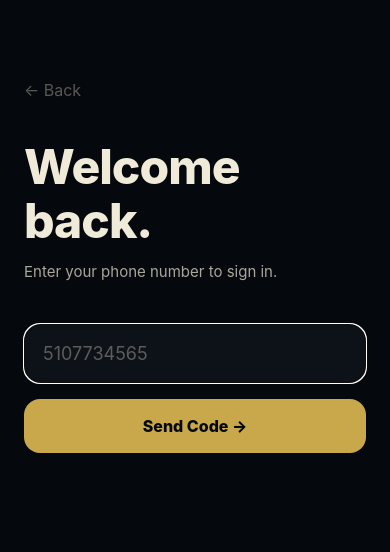
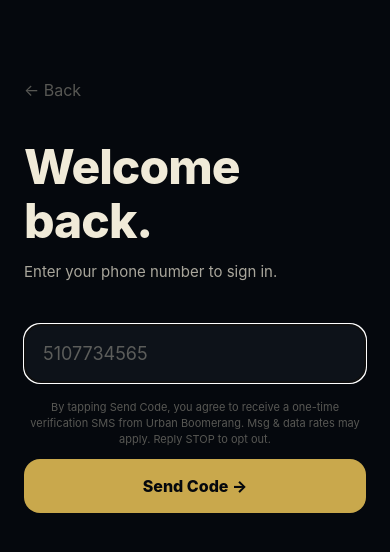
Before and after one commit to Goodfellow36/urban-boomerang-mobile, a React Native app: screen /Login in a window 390 px wide. Shown: the top 552 px of the page. Built offline with nearby package versions, Linux system fonts and the light colour scheme.

Commit message:
Add SMS consent language for Twilio compliance

```diff
--- a/app/login.jsx
+++ b/app/login.jsx
@@ -58,6 +58,7 @@ export default function LoginScreen() {
       {step === 'phone' ? (
         <>
           <TextInput style={s.input} placeholder="5107734565" placeholderTextColor={C.cream35} keyboardType="phone-pad" value={phone} onChangeText={setPhone} autoFocus />
+          <Text style={s.smsConsent}>By tapping Send Code, you agree to receive a one-time verification SMS from Urban Boomerang. Msg & data rates may apply. Reply STOP to opt out.</Text>
           <TouchableOpacity style={s.btn} onPress={sendOtp} disabled={loading}>
             <Text style={s.btnText}>{loading ? 'Sending...' : 'Send Code →'}</Text>
           </TouchableOpacity>
@@ -87,4 +88,5 @@ const s = StyleSheet.create({
   btn: { width: '100%', padding: 17, borderRadius: 16, backgroundColor: C.gold, alignItems: 'center', marginBottom: 16 },
   btnText: { fontSize: 16, fontWeight: '800', color: C.ink },
   link: { fontSize: 14, color: C.cream35, textAlign: 'center', marginTop: 8 },
+  smsConsent: { fontSize: 11, color: C.cream35, lineHeight: 16, marginBottom: 12, textAlign: 'center' },
 })
```
